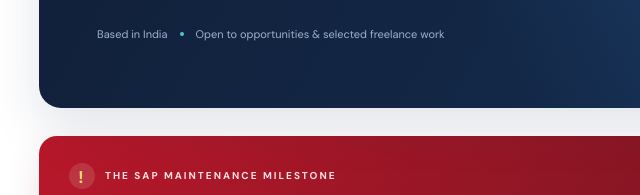
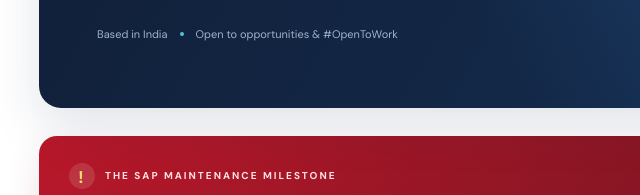
Before and after one commit to eternitytechconsulting/eternitytechconsulting.github.io, a plain HTML site: page index.html in a window 1280 px wide. Shown: the part 518-713 px from the top of the page, 27-667 px from the left. Drawn offline with Linux system fonts and the light colour scheme.

Commit message:
Update index.html

```diff
--- a/index.html
+++ b/index.html
@@ -47,7 +47,7 @@
           <button class="btn btn-ghost" onclick="showPage('contact')">Let's connect</button>
           <button class="btn btn-ghost" onclick="showPage('about')">About me</button>
         </div>
-        <div class="hero-meta"><span>Based in India</span><i></i><span>Open to opportunities &amp; selected freelance work</span></div>
+        <div class="hero-meta"><span>Based in India</span><i></i><span>Open to opportunities &amp; #OpenToWork </span></div>
       </div>
       <div class="hero-visual" aria-label="SAP technical operations illustration">
         <div class="orbit orbit-one"></div><div class="orbit orbit-two"></div>
```
